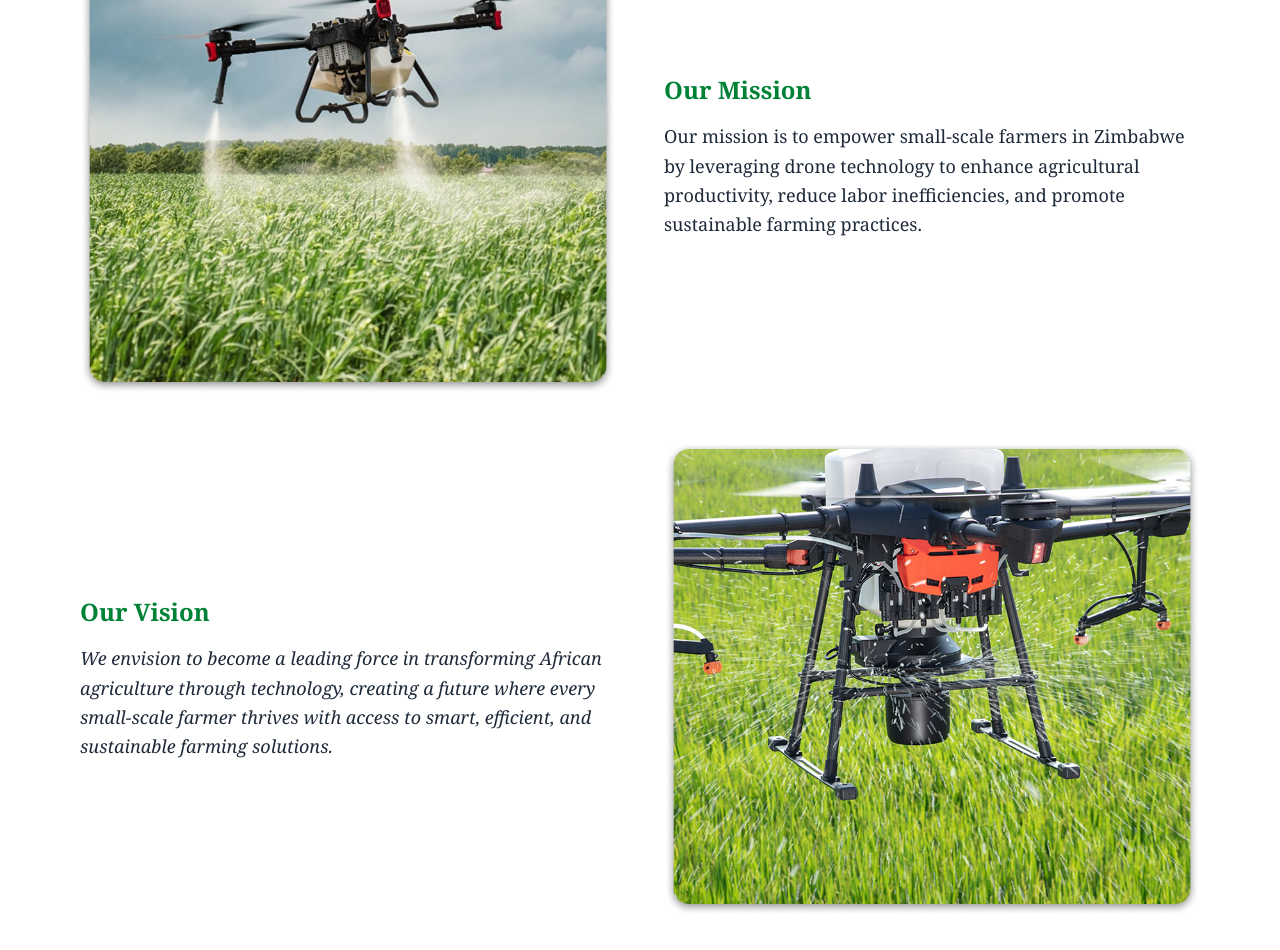
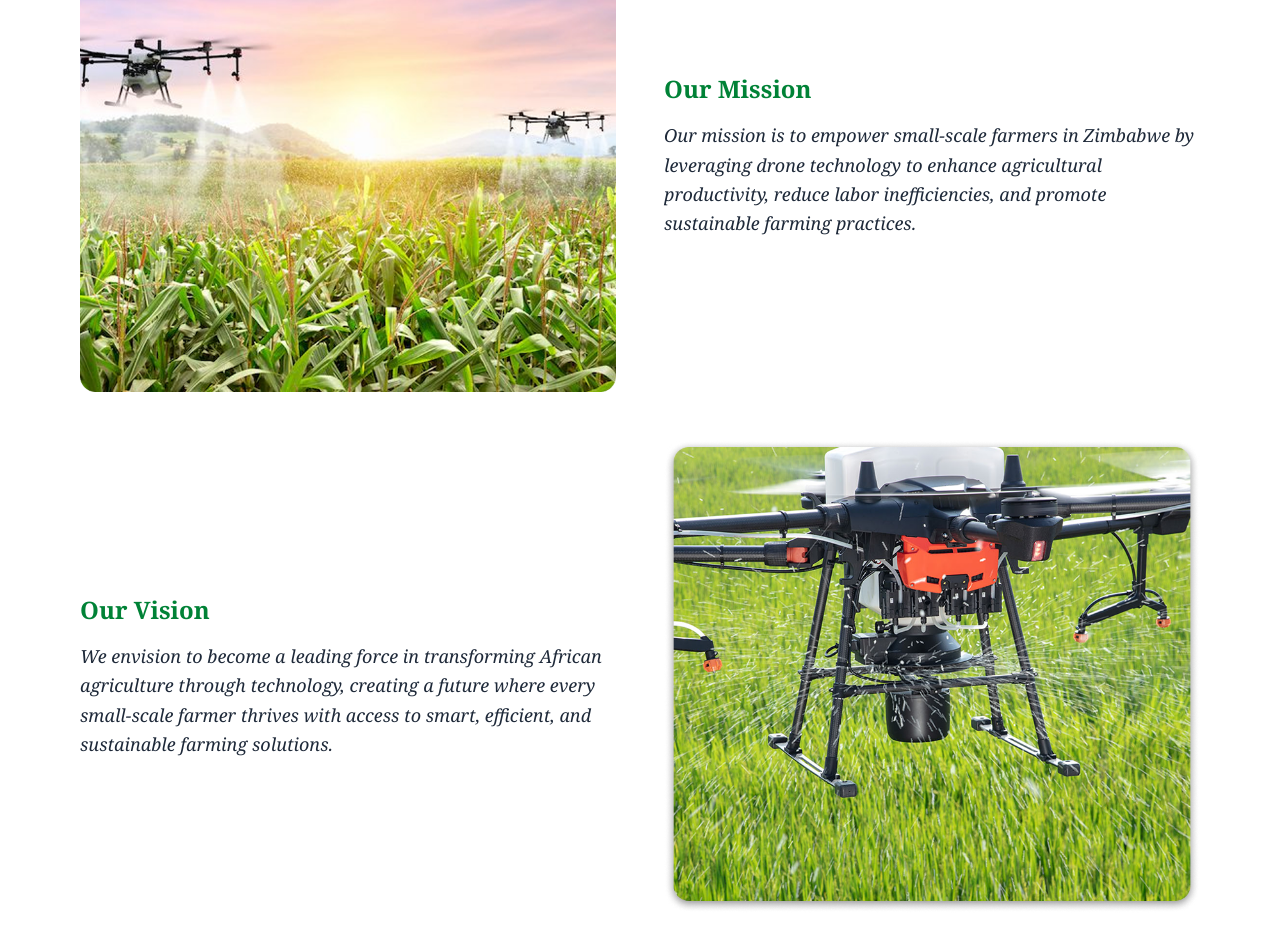
Before and after one commit to HudsonWayne/Smart-Farms, a Next.js app: page / in a window 1280 px wide. Shown: the part 1500-2450 px from the top of the page. Built offline with nearby package versions, Linux system fonts and the light colour scheme; a web font is replaced by a local one.

Commit message:
initial commit

```diff
--- a/src/components/OurMission.tsx
+++ b/src/components/OurMission.tsx
@@ -1,4 +1,3 @@
-// src/components/OurMission.tsx
 "use client";
 
 import Image from "next/image";
@@ -10,7 +9,7 @@ export default function OurMission() {
         {/* Mission Image */}
         <div>
           <Image
-            src="/Rectangle 55.png"
+            src="/ourmission.png"
             alt="Drone spraying crops"
             width={500}
             height={400}
@@ -19,19 +18,22 @@ export default function OurMission() {
         </div>
 
         {/* Mission Text */}
-        <div className="max-w-prose">
+        <div className="max-w-prose max-w-md">
           <h2 className="text-green-700 text-2xl font-bold mb-4">Our Mission</h2>
-          <p className="text-gray-800 text-lg leading-relaxed">
-            Our mission is to empower small-scale farmers in Zimbabwe by leveraging
-            drone technology to enhance agricultural productivity, reduce labor inefficiencies,
+          <p
+            className="text-gray-800 text-lg leading-relaxed italic"
+            style={{ fontFamily: "Georgia, serif" }}
+          >
+            Our mission is to empower small-scale farmers in Zimbabwe by leveraging drone
+            technology to enhance agricultural productivity, reduce labor inefficiencies,
             and promote sustainable farming practices.
           </p>
         </div>
 
         {/* Vision Text */}
-        <div className="order-2 md:order-1 max-w-prose">
+        <div className="order-2 md:order-1 max-w-prose max-w-md">
           <h2 className="text-green-700 text-2xl font-bold mb-4">Our Vision</h2>
-          <p className="text-gray-800 text-lg leading-relaxed">
+          <p className="text-gray-800 text-lg leading-relaxed italic" style={{ fontFamily: "Georgia, serif" }}>
             <em>
               We envision to become a leading force in transforming African agriculture
               through technology, creating a future where every small-scale farmer
```
Also changed, not shown: public/ourmission.png (added).
